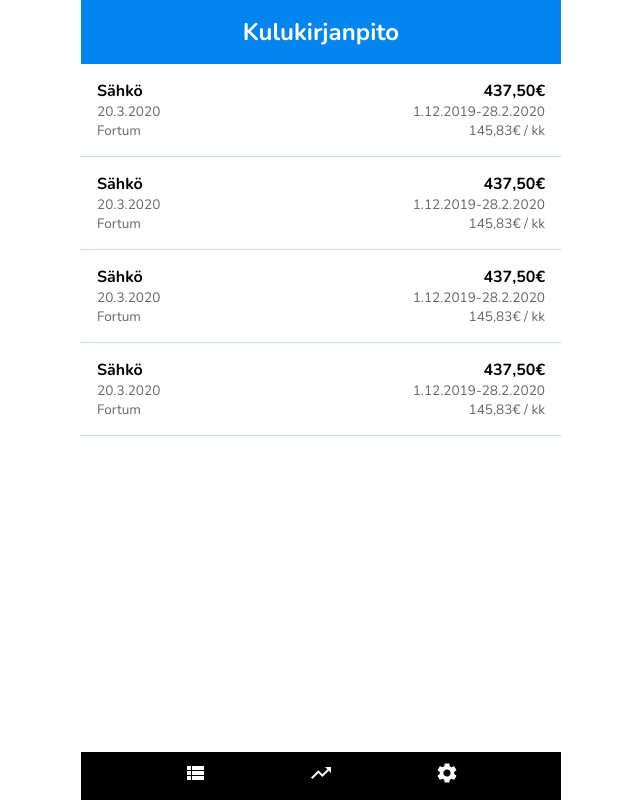
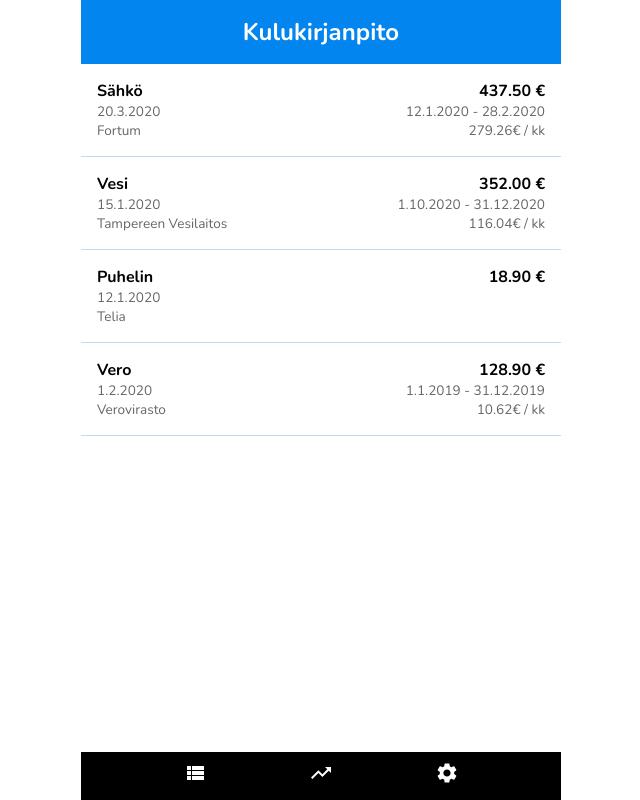
Before and after one commit to toniillokoski/kulukirjanpito, a React (Create React App) app: page / in a window 1280 px wide. Shown: the whole page, without its empty margins (319-959 px from the left). Built offline with nearby package versions, Linux system fonts and the light colour scheme.

Commit message:
Otettu testidata käyttöön, lisätty moment.js

```diff
--- a/package.json
+++ b/package.json
@@ -8,6 +8,7 @@
     "@testing-library/jest-dom": "^4.2.4",
     "@testing-library/react": "^9.3.2",
     "@testing-library/user-event": "^7.1.2",
+    "moment": "^2.24.0",
     "react": "^16.12.0",
     "react-dom": "^16.12.0",
     "react-router-dom": "^5.1.2",
--- a/src/components/Items/Items.js
+++ b/src/components/Items/Items.js
@@ -2,14 +2,20 @@
 
 import Kulukortti from '../Kulukortti/Kulukortti';
 import Content from '../Content/Content';
+import testdata from '../../testdata';
 
 function Items(props) {
+
+    let rows = testdata.map(invoice => {
+        return (
+          <Kulukortti data={invoice} />
+        )
+      }
+    );
+
     return (
       <Content>
-        <Kulukortti />
-        <Kulukortti />
-        <Kulukortti />
-        <Kulukortti />
+        {rows}
       </Content>
     );
   }
--- a/src/components/Kulukortti/Kulukortti.js
+++ b/src/components/Kulukortti/Kulukortti.js
@@ -1,20 +1,34 @@
 import React from 'react';
+import moment from 'moment';
 import './Kulukortti.css';
 
 function Kulukortti(props) {
+
+    let maksupaiva = moment(props.data.maksupaiva);
+    let kausi = "";
+    let keskiarvo;
+
+    if (props.data.kaudenalku && props.data.kaudenloppu) {
+      let kaudenalku = moment(props.data.kaudenalku);
+      let kaudenloppu = moment(props.data.kaudenloppu);
+      kausi = kaudenalku.format("D.M.Y") + " - " + kaudenloppu.format("D.M.Y");
+      let paivat = kaudenloppu.diff(kaudenalku, 'days');
+      keskiarvo = props.data.summa / paivat * 30;
+    }
+
     return (
       <div className="kulukortti">
         <div className="kulukortti__rivi">
-        <div className="kulukortti__tyyppi">Sähkö</div>
-        <div className="kulukortti__summa">437,50€</div>
+        <div className="kulukortti__tyyppi">{props.data.tyyppi}</div>
+        <div className="kulukortti__summa">{props.data.summa.toFixed(2)} €</div>
         </div>
         <div className="kulukortti__rivi">
-        <div className="kulukortti__maksupaiva">20.3.2020</div>
-        <div className="kulukortti__ajanjakso">1.12.2019-28.2.2020</div>
+        <div className="kulukortti__maksupaiva">{maksupaiva.format("D.M.Y")}</div>
+        <div className="kulukortti__ajanjakso">{kausi}</div>
         </div>
         <div className="kulukortti__rivi">
-        <div className="kulukortti__laskuttaja">Fortum</div>
-        <div className="kulukortti__keskiarvo">145,83€ / kk</div>
+        <div className="kulukortti__laskuttaja">{props.data.saaja}</div>
+        <div className="kulukortti__keskiarvo">{ keskiarvo ?  keskiarvo.toFixed(2) + "€ / kk" : ""}</div>
         </div>
       </div>
     );
--- a/src/testdata.js
+++ b/src/testdata.js
@@ -4,7 +4,7 @@
 tyyppi: 'Sähkö',
 summa: 437.50,
 maksupaiva: '2020-03-20',
-kaudenalku: '2020-12-01',
+kaudenalku: '2020-01-12',
 kaudenloppu: '2020-02-28',
 saaja: 'Fortum' },
 
```
Also changed, not shown: 1 other file (tests, documents, lock files or other folders).
